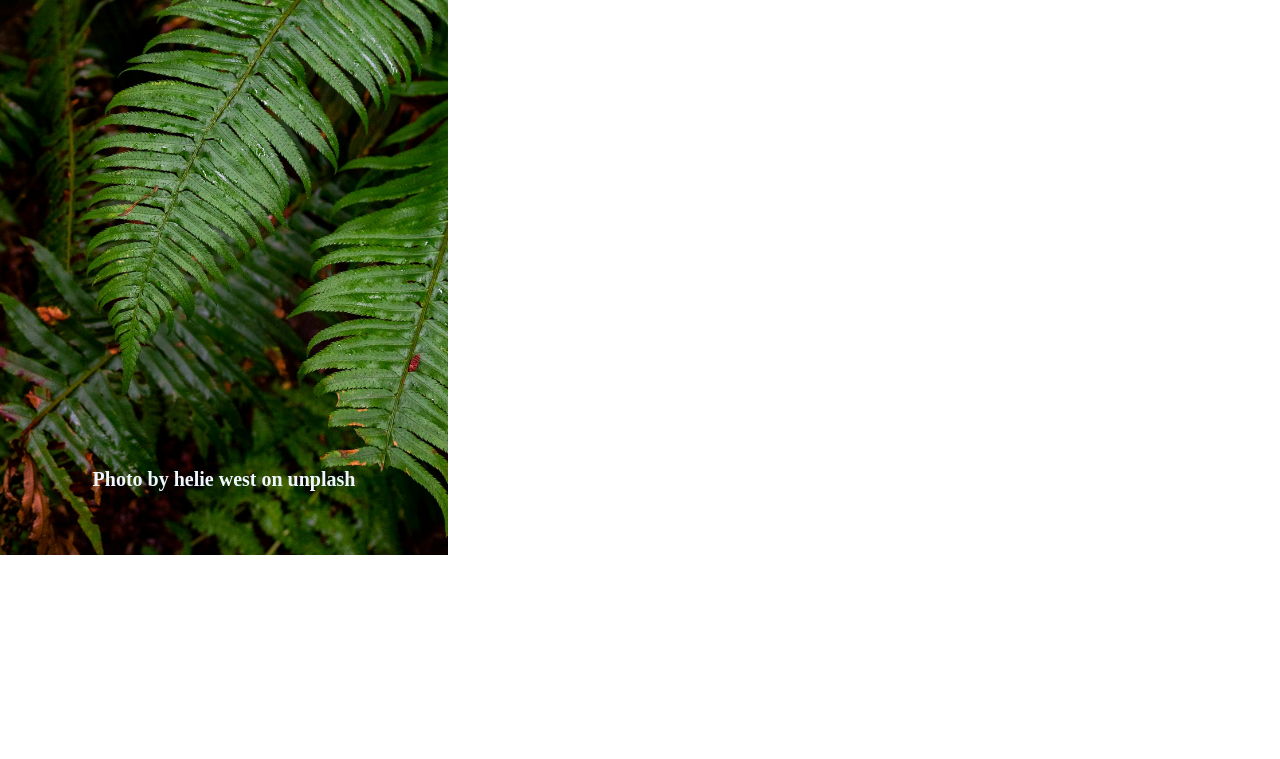
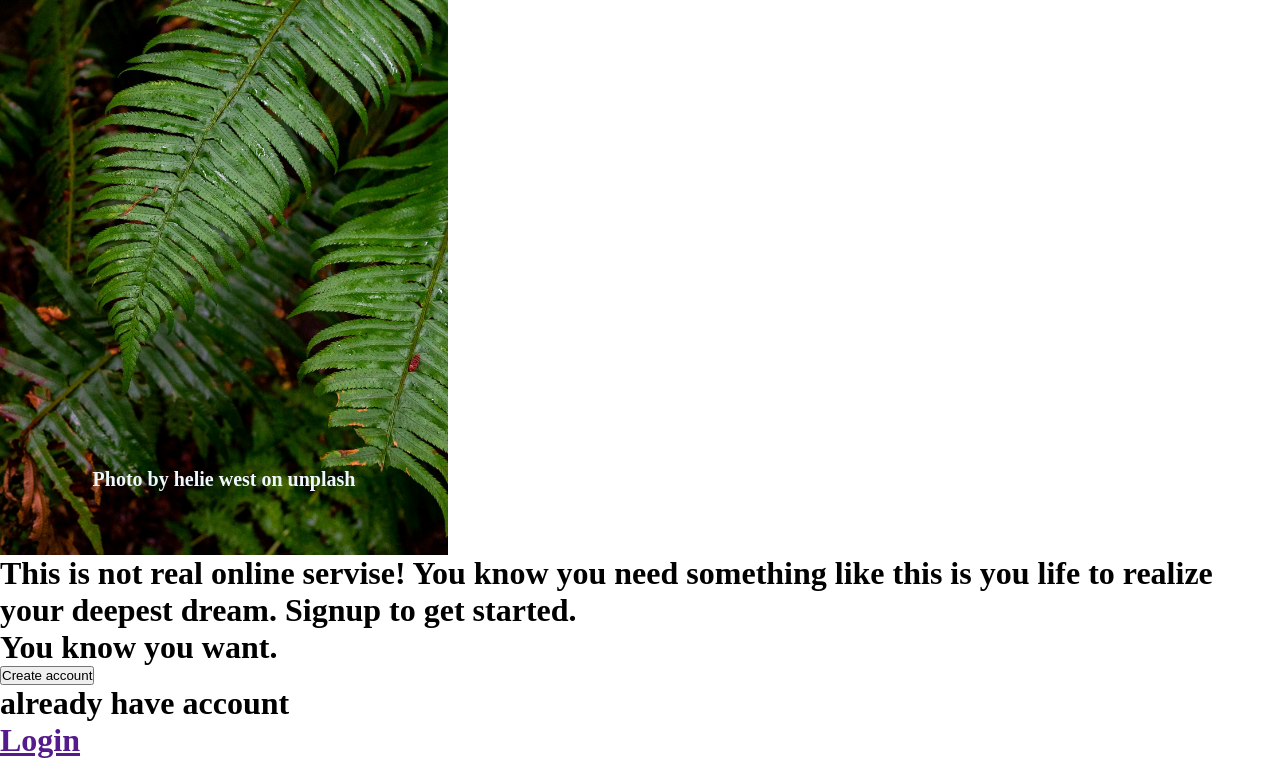
Before and after one commit to Hiteshtripathi45/signup_page, a plain HTML site: page index.html in a window 1280 px wide. Shown: the part 245-1004 px from the top of the page. Before the commit the page ends 800 px from the top, so only its background shows below. Drawn offline with Linux system fonts and the light colour scheme.

Commit message:
change in link

```diff
--- a/index.html
+++ b/index.html
@@ -9,7 +9,16 @@
     <div class="back"> <div class="odin">
         <img src="odin-lined.png" alt=""> <h1>ODIN</h1>
     </div> <h1>Photo by helie west on unplash</h1></div>
-    <div class="content"></div>
+    <div class="content">
+        <div class="part pa"><h1>This is not real online servise! You know you need something like this is you life to realize
+            your deepest dream. Signup to get started.
+        </h1>
+        <h1>You know you want.</h1>
+    </div>
+        <div class="part"></div>
+        <div class="part pa"><div class="butt"><button>Create account</button></div>
+    <div class="ss"><h1>already have account</h1> <a href=""><h1>Login</h1></a></div></div>
+    </div>
 </head>
 </body>
 </html>
```
